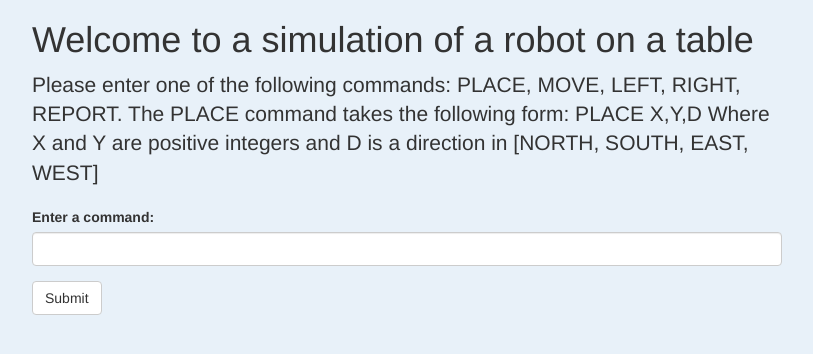
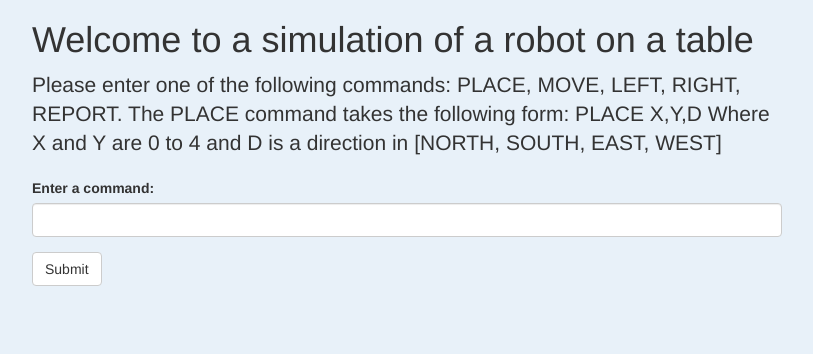
Before and after one commit to silvermeru/ToyRobot, a Flask app: page / in a window 1280 px wide. Shown: the top 354 px of the page, without its empty margins (38-851 px from the left). Run offline with Flask 2, Linux system fonts and the light colour scheme; some libraries are stand-ins or nearby versions.

```diff
--- a/templates/index.html
+++ b/templates/index.html
@@ -22,7 +22,7 @@ Table Toy Robot
 
       <h1 class="pt-5 pb-2">Welcome to a simulation of a robot on a table</h1>
 
-      <p class="lead">Please enter one of the following commands: PLACE, MOVE, LEFT, RIGHT, REPORT. The PLACE command takes the following form: PLACE X,Y,D  Where X and Y are positive integers and D is a direction in [NORTH, SOUTH, EAST, WEST]</p>
+      <p class="lead">Please enter one of the following commands: PLACE, MOVE, LEFT, RIGHT, REPORT. The PLACE command takes the following form: PLACE X,Y,D  Where X and Y are 0 to 4 and D is a direction in [NORTH, SOUTH, EAST, WEST]</p>
 
       {{ wtf.quick_form(form) }}
 
```
